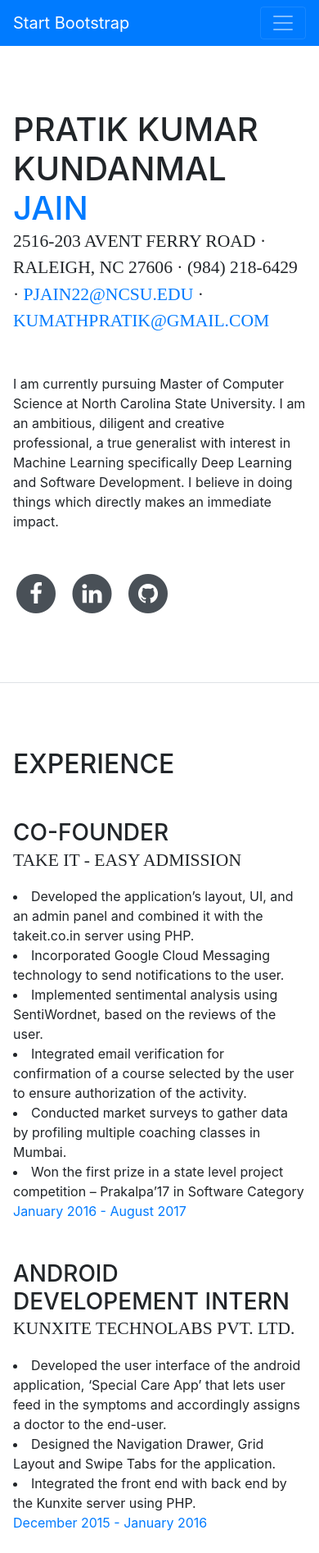
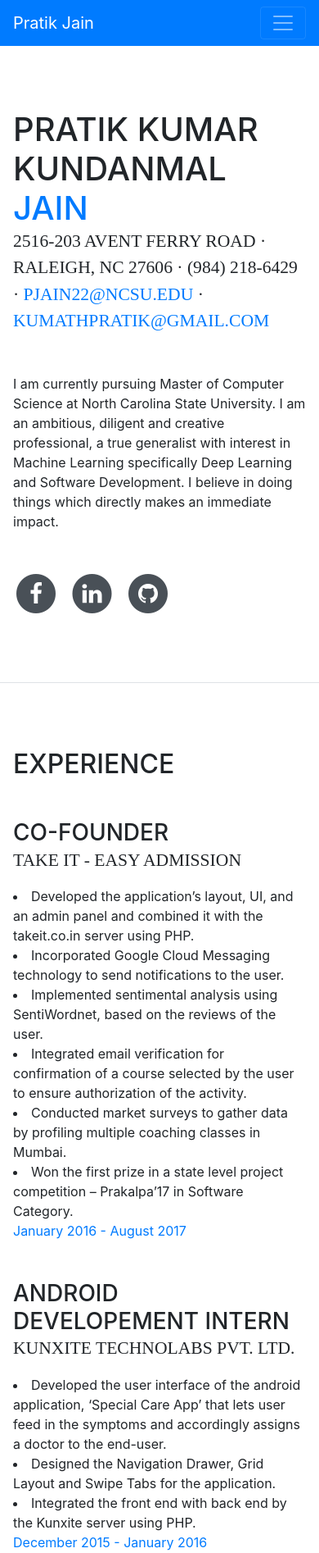
Before and after one commit to pratikkumar-jain/pratikkumar-jain.github.io, a website with bundled scripts: page index.html in a window 390 px wide. Shown: the top 1894 px of the page at 82% size. Built offline with nearby package versions, Linux system fonts and the light colour scheme; a web font is replaced by a local one.

Commit message:
Update index.html

```diff
--- a/index.html
+++ b/index.html
@@ -30,7 +30,7 @@
 
     <nav class="navbar navbar-expand-lg navbar-dark bg-primary fixed-top" id="sideNav">
       <a class="navbar-brand js-scroll-trigger" href="#page-top">
-        <span class="d-block d-lg-none">Start Bootstrap</span>
+        <span class="d-block d-lg-none">Pratik Jain</span>
         <span class="d-none d-lg-block">
           <img class="img-fluid img-profile rounded-circle mx-auto mb-2" src="img/profile.jpg" alt="">
         </span>
@@ -118,7 +118,7 @@
               <li>Implemented sentimental analysis using SentiWordnet, based on the reviews of the user.</li>
               <li>Integrated email verification for confirmation of a course selected by the user to ensure authorization of the activity.</li>
               <li>Conducted market surveys to gather data by profiling multiple coaching classes in Mumbai.</li>
-              <li>Won the first prize in a state level project competition – Prakalpa’17 in Software Category</li>
+              <li>Won the first prize in a state level project competition – Prakalpa’17 in Software Category.</li>
             </div>
             <div class="resume-date text-md-right">
               <span class="text-primary">January 2016 - August 2017</span>
```
